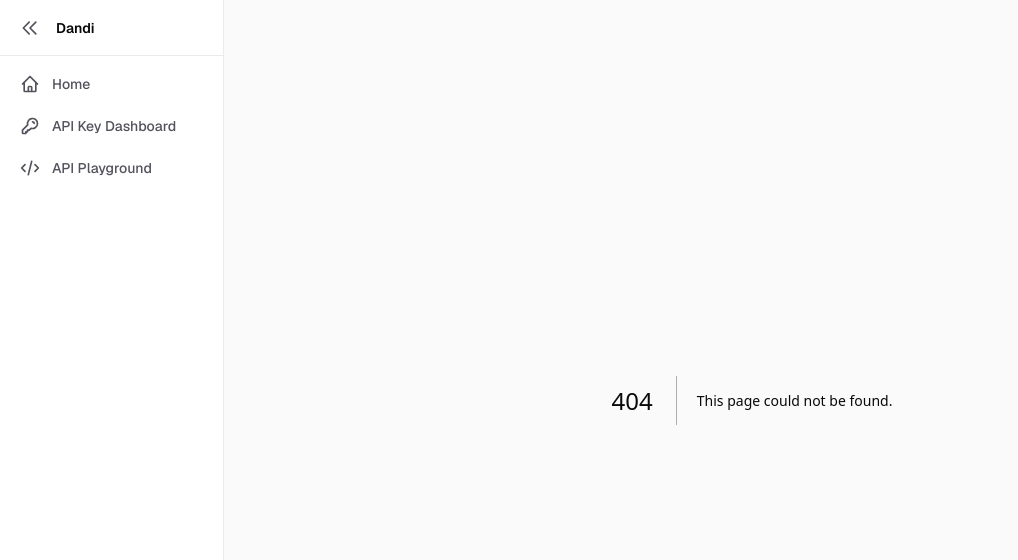
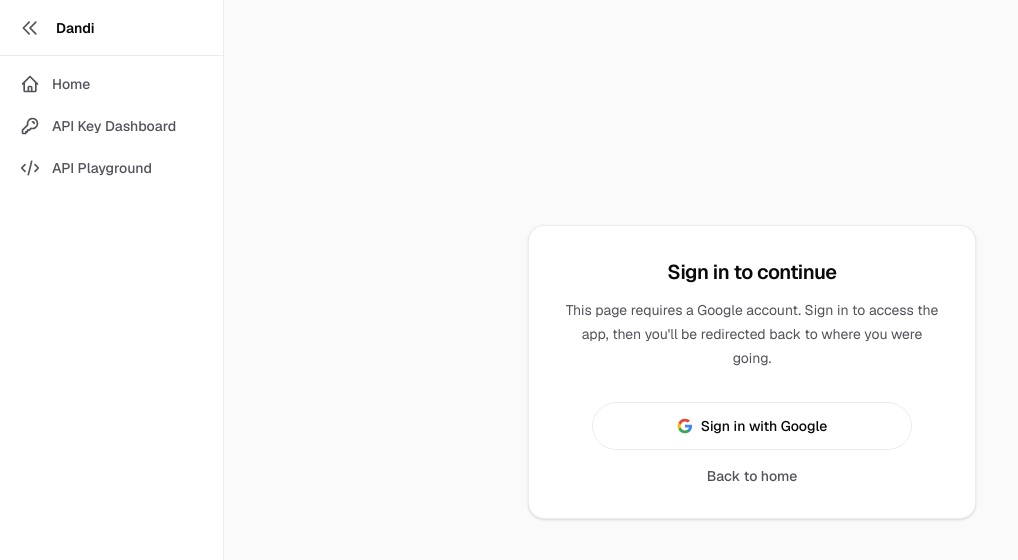
Before and after one commit to raul-hdz-garcia/cursor-course, a Next.js app: page /auth/sign-in in a window 1280 px wide. Before the commit this address had no page. Shown: the top 560 px of the page, without its empty margins (0-1018 px from the left). Built offline with nearby package versions, Linux system fonts and the light colour scheme.

Commit message:
added sso login with google

```diff
--- a/next.config.mjs
+++ b/next.config.mjs
@@ -1,5 +1,14 @@
 /** @type {import('next').NextConfig} */
 const nextConfig = {
+  images: {
+    remotePatterns: [
+      {
+        protocol: "https",
+        hostname: "lh3.googleusercontent.com",
+        pathname: "/**",
+      },
+    ],
+  },
   experimental: {
     turbopackUseSystemTlsCerts: true,
   },
--- a/package.json
+++ b/package.json
@@ -14,6 +14,7 @@
     "@supabase/supabase-js": "^2.96.0",
     "langchain": "^1.2.26",
     "next": "16.1.6",
+    "next-auth": "^4.24.13",
     "react": "19.2.3",
     "react-dom": "19.2.3",
     "typescript": "^5.9.3"
--- /dev/null
+++ b/src/app/api/auth/[...nextauth]/route.js
@@ -0,0 +1,6 @@
+import NextAuth from "next-auth";
+import { authOptions } from "@/lib/auth";
+
+const handler = NextAuth(authOptions);
+
+export { handler as GET, handler as POST };
--- /dev/null
+++ b/src/app/auth/sign-in/SignInGate.js
@@ -0,0 +1,36 @@
+"use client";
+
+import Link from "next/link";
+import { useSearchParams } from "next/navigation";
+import GoogleSignInButton, { safeCallbackUrl } from "@/components/GoogleSignInButton";
+
+export default function SignInGate() {
+  const searchParams = useSearchParams();
+  const callbackUrl = safeCallbackUrl(searchParams.get("callbackUrl"));
+
+  return (
+    <div className="flex min-h-[calc(100vh-3.5rem)] flex-col items-center justify-center gap-6 px-6 py-16">
+      <div className="w-full max-w-md rounded-2xl border border-black/[.08] bg-white p-8 text-center shadow-sm dark:border-white/[.12] dark:bg-zinc-950">
+        <h1 className="text-xl font-semibold tracking-tight text-zinc-950 dark:text-zinc-50">
+          Sign in to continue
+        </h1>
+        <p className="mt-3 text-sm leading-6 text-zinc-600 dark:text-zinc-400">
+          This page requires a Google account. Sign in to access the app, then you&apos;ll be
+          redirected back to where you were going.
+        </p>
+        <div className="mt-8 flex flex-col items-center gap-4">
+          <GoogleSignInButton
+            callbackUrl={callbackUrl}
+            className="flex h-12 w-full max-w-xs items-center justify-center gap-2 rounded-full border border-solid border-black/[.08] px-5 text-sm font-medium transition-colors hover:border-transparent hover:bg-black/[.04] dark:border-white/[.145] dark:hover:bg-[#1a1a1a]"
+          />
+          <Link
+            href="/"
+            className="text-sm font-medium text-zinc-600 underline-offset-4 hover:text-zinc-950 hover:underline dark:text-zinc-400 dark:hover:text-zinc-50"
+          >
+            Back to home
+          </Link>
+        </div>
+      </div>
+    </div>
+  );
+}
--- /dev/null
+++ b/src/app/auth/sign-in/page.js
@@ -0,0 +1,18 @@
+import { Suspense } from "react";
+import SignInGate from "./SignInGate";
+
+function SignInFallback() {
+  return (
+    <div className="flex min-h-[calc(100vh-3.5rem)] items-center justify-center px-6 py-16 text-sm text-zinc-500 dark:text-zinc-400">
+      Loading…
+    </div>
+  );
+}
+
+export default function SignInPage() {
+  return (
+    <Suspense fallback={<SignInFallback />}>
+      <SignInGate />
+    </Suspense>
+  );
+}
--- a/src/app/layout.js
+++ b/src/app/layout.js
@@ -1,5 +1,6 @@
 import { Geist, Geist_Mono } from "next/font/google";
 import "./globals.css";
+import AuthSessionProvider from "@/components/AuthSessionProvider";
 import SidebarLayout from "@/components/SidebarLayout";
 
 const geistSans = Geist({
@@ -27,7 +28,9 @@
       <body
         className={`${geistSans.variable} ${geistMono.variable} antialiased`}
       >
-        <SidebarLayout>{children}</SidebarLayout>
+        <AuthSessionProvider>
+          <SidebarLayout>{children}</SidebarLayout>
+        </AuthSessionProvider>
       </body>
     </html>
   );
--- a/src/app/page.js
+++ b/src/app/page.js
@@ -1,10 +1,14 @@
 import Image from "next/image";
 import Link from "next/link";
+import HomeAuthActions from "@/components/HomeAuthActions";
 
 export default function Home() {
   return (
     <div className="flex min-h-screen items-center justify-center bg-zinc-50 font-sans dark:bg-black">
       <main className="flex min-h-screen w-full max-w-3xl flex-col items-center justify-between py-32 px-16 bg-white dark:bg-black sm:items-start">
+        <div className="flex w-full justify-end">
+          <HomeAuthActions />
+        </div>
         <Image
           className="dark:invert"
           src="/next.svg"
@@ -35,7 +39,7 @@
             center.
           </p>
         </div>
-        <div className="flex flex-col gap-4 text-base font-medium sm:flex-row">
+        <div className="flex flex-col gap-4 text-base font-medium sm:flex-row sm:flex-wrap">
           <Link
             className="flex h-12 w-full items-center justify-center rounded-full border border-solid border-black/[.08] px-5 transition-colors hover:border-transparent hover:bg-black/[.04] dark:border-white/[.145] dark:hover:bg-[#1a1a1a] md:w-[220px]"
             href="/dashboards"
--- /dev/null
+++ b/src/components/AuthSessionProvider.js
@@ -0,0 +1,7 @@
+"use client";
+
+import { SessionProvider } from "next-auth/react";
+
+export default function AuthSessionProvider({ children }) {
+  return <SessionProvider>{children}</SessionProvider>;
+}
--- /dev/null
+++ b/src/components/GoogleSignInButton.js
@@ -0,0 +1,44 @@
+"use client";
+
+import { signIn } from "next-auth/react";
+
+export function safeCallbackUrl(raw) {
+  if (!raw || typeof raw !== "string") return "/";
+  const trimmed = raw.trim();
+  if (!trimmed.startsWith("/") || trimmed.startsWith("//")) return "/";
+  return trimmed;
+}
+
+export default function GoogleSignInButton({ callbackUrl = "/", className }) {
+  const safe = safeCallbackUrl(callbackUrl);
+  const defaultClass =
+    "flex h-12 w-full items-center justify-center gap-2 rounded-full border border-solid border-black/[.08] px-5 transition-colors hover:border-transparent hover:bg-black/[.04] dark:border-white/[.145] dark:hover:bg-[#1a1a1a] md:w-[220px]";
+
+  return (
+    <button
+      type="button"
+      onClick={() => signIn("google", { callbackUrl: safe })}
+      className={className ?? defaultClass}
+    >
+      <svg className="h-4 w-4 shrink-0" viewBox="0 0 24 24" aria-hidden>
+        <path
+          fill="#4285F4"
+          d="M22.56 12.25c0-.78-.07-1.53-.2-2.25H12v4.26h5.92c-.26 1.37-1.04 2.53-2.21 3.31v2.77h3.57c2.08-1.92 3.28-4.74 3.28-8.09z"
+        />
+        <path
+          fill="#34A853"
+          d="M12 23c2.97 0 5.46-.98 7.28-2.66l-3.57-2.77c-.98.66-2.23 1.06-3.71 1.06-2.86 0-5.29-1.93-6.16-4.53H2.18v2.84C3.99 20.53 7.7 23 12 23z"
+        />
+        <path
+          fill="#FBBC05"
+          d="M5.84 14.09c-.22-.66-.35-1.36-.35-2.09s.13-1.43.35-2.09V7.07H2.18C1.43 8.55 1 10.22 1 12s.43 3.45 1.18 4.93l2.85-2.22.81-.62z"
+        />
+        <path
+          fill="#EA4335"
+          d="M12 5.38c1.62 0 3.06.56 4.21 1.64l3.15-3.15C17.45 2.09 14.97 1 12 1 7.7 1 3.99 3.47 2.18 7.07l3.66 2.84c.87-2.6 3.3-4.53 6.16-4.53z"
+        />
+      </svg>
+      Sign in with Google
+    </button>
+  );
+}
--- /dev/null
+++ b/src/components/HomeAuthActions.js
@@ -0,0 +1,60 @@
+"use client";
+
+import Image from "next/image";
+import { signOut, useSession } from "next-auth/react";
+import GoogleSignInButton from "@/components/GoogleSignInButton";
+
+export default function HomeAuthActions() {
+  const { data: session, status } = useSession();
+
+  if (status === "loading") {
+    return (
+      <span className="flex h-10 items-center justify-center text-sm text-zinc-500 dark:text-zinc-400">
+        Checking session…
+      </span>
+    );
+  }
+
+  if (session) {
+    const label = session.user?.name ?? session.user?.email ?? "Signed in";
+    const photo = session.user?.image;
+
+    return (
+      <div className="flex items-center gap-2">
+        <div
+          className="flex h-10 items-center justify-center gap-3 px-2 sm:justify-start"
+          title={session.user?.email ?? label}
+        >
+          {photo ? (
+            <Image
+              src={photo}
+              alt={`${label} profile photo`}
+              width={40}
+              height={40}
+              className="h-10 w-10 shrink-0 rounded-full object-cover ring-2 ring-black/[.08] dark:ring-white/[.12]"
+            />
+          ) : (
+            <span
+              className="flex h-10 w-10 shrink-0 items-center justify-center rounded-full bg-zinc-200 text-sm font-medium text-zinc-700 dark:bg-zinc-800 dark:text-zinc-200"
+              aria-hidden
+            >
+              {(label.trim().charAt(0) || "?").toUpperCase()}
+            </span>
+          )}
+          <span className="truncate text-sm text-zinc-600 dark:text-zinc-400 sm:max-w-[200px]">
+            {label}
+          </span>
+        </div>
+        <button
+          type="button"
+          onClick={() => signOut({ callbackUrl: "/" })}
+          className="flex h-10 items-center justify-center rounded-full border border-solid border-black/[.08] px-4 text-sm transition-colors hover:border-transparent hover:bg-black/[.04] dark:border-white/[.145] dark:hover:bg-[#1a1a1a]"
+        >
+          Sign out
+        </button>
+      </div>
+    );
+  }
+
+  return <GoogleSignInButton callbackUrl="/" />;
+}
--- /dev/null
+++ b/src/lib/auth.js
@@ -0,0 +1,27 @@
+import GoogleProvider from "next-auth/providers/google";
+
+/**
+ * NextAuth configuration for Google OAuth.
+ * Required env: GOOGLE_CLIENT_ID, GOOGLE_CLIENT_SECRET, NEXTAUTH_SECRET, NEXTAUTH_URL
+ */
+export const authOptions = {
+  pages: {
+    signIn: "/auth/sign-in",
+  },
+  providers: [
+    GoogleProvider({
+      clientId: process.env.GOOGLE_CLIENT_ID,
+      clientSecret: process.env.GOOGLE_CLIENT_SECRET,
+    }),
+  ],
+  secret: process.env.NEXTAUTH_SECRET,
+  trustHost: true,
+  callbacks: {
+    async session({ session, token }) {
+      if (session.user) {
+        session.user.id = token.sub;
+      }
+      return session;
+    },
+  },
+};
--- /dev/null
+++ b/src/proxy.js
@@ -0,0 +1,23 @@
+import { withAuth } from "next-auth/middleware";
+
+export default withAuth(
+  function proxy() {},
+  {
+    callbacks: {
+      authorized: ({ req, token }) => {
+        const path = req.nextUrl.pathname;
+        if (path === "/") return true;
+        if (path.startsWith("/auth/sign-in")) return true;
+        if (/\.(svg|png|jpg|jpeg|gif|webp|ico|woff2?)$/i.test(path)) return true;
+        return !!token;
+      },
+    },
+    pages: {
+      signIn: "/auth/sign-in",
+    },
+  }
+);
+
+export const config = {
+  matcher: ["/((?!api|_next/static|_next/image|favicon.ico).*)"],
+};
```
Also changed, not shown: 1 other file (tests, documents, lock files or other folders).
